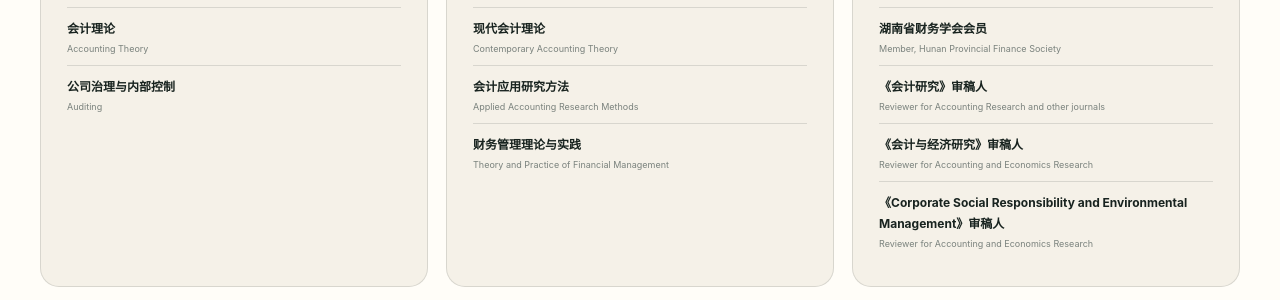
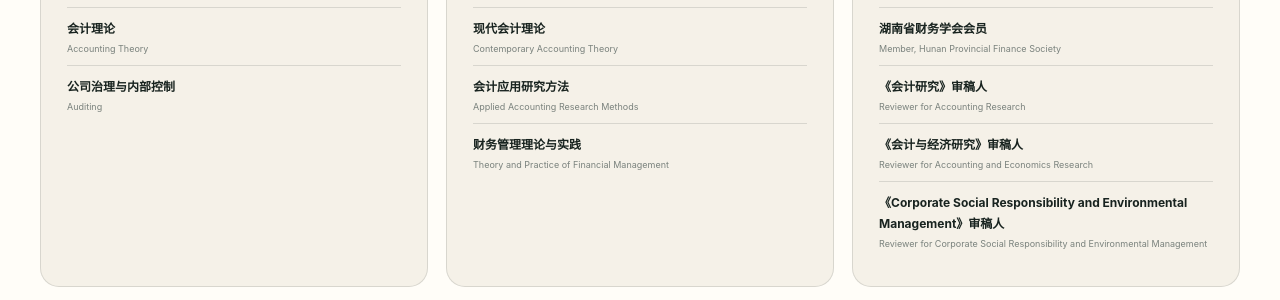
Before and after one commit to KevinQ7889/chenqiao-academic-website, a website: page index.html in a window 1280 px wide. Shown: the part 11203-11503 px from the top of the page. Drawn offline with Linux system fonts and the light colour scheme.

Commit message:
Update index.html

```diff
--- a/index.html
+++ b/index.html
@@ -612,9 +612,9 @@
             <ul>
               <li><span>教育部学位论文评审专家</span><small>Ministry of Education Thesis Review Expert</small></li>
               <li><span>湖南省财务学会会员</span><small>Member, Hunan Provincial Finance Society</small></li>
-              <li><span>《会计研究》审稿人</span><small>Reviewer for Accounting Research and other journals</small></li>
+              <li><span>《会计研究》审稿人</span><small>Reviewer for Accounting Research</small></li>
               <li><span>《会计与经济研究》审稿人</span><small>Reviewer for Accounting and Economics Research</small></li>
-              <li><span>《Corporate Social Responsibility and Environmental Management》审稿人</span><small>Reviewer for Accounting and Economics Research</small></li>
+              <li><span>《Corporate Social Responsibility and Environmental Management》审稿人</span><small>Reviewer for Corporate Social Responsibility and Environmental Management</small></li>
             </ul>
           </article>
         </div>
```
